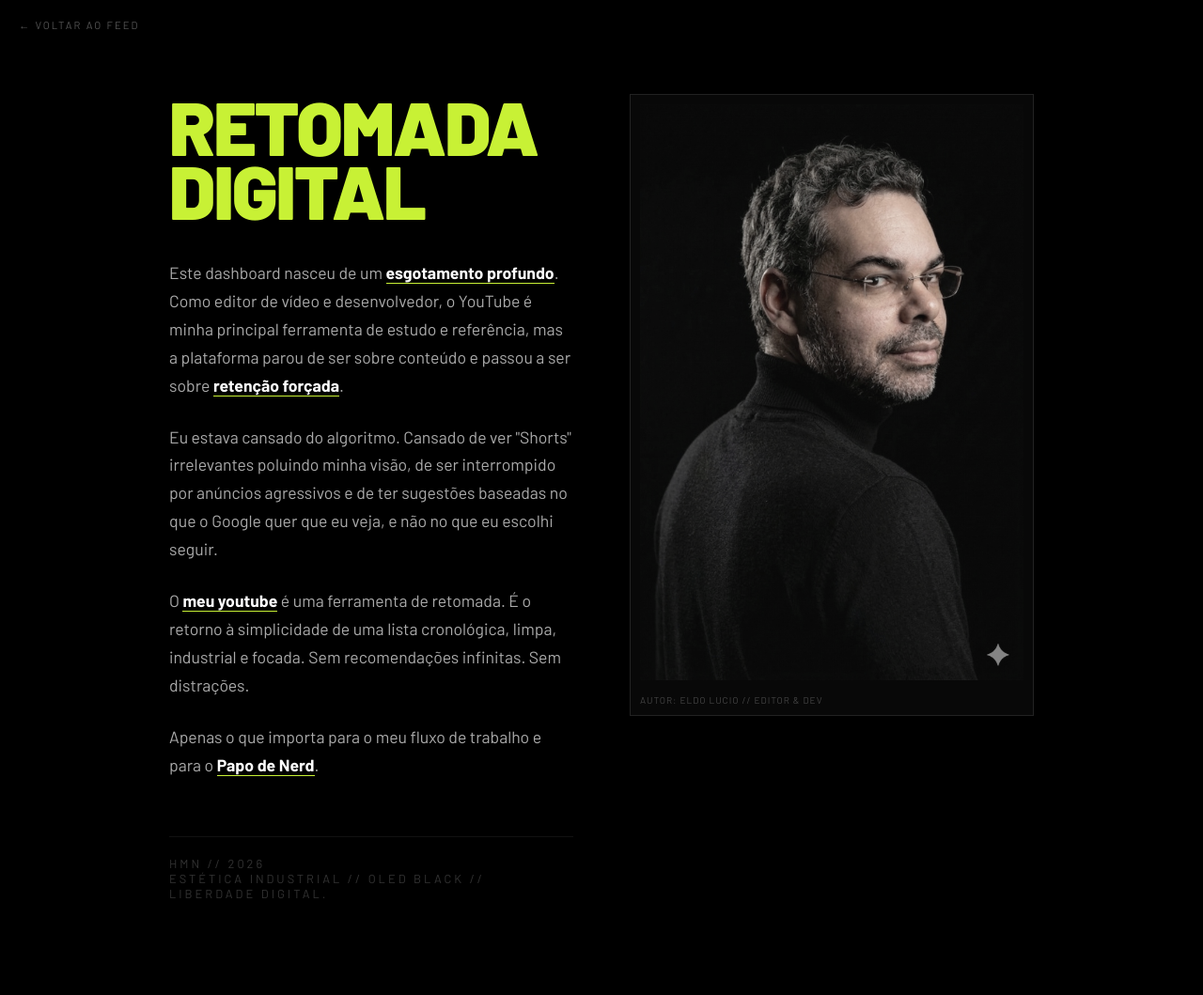
After one commit to eldolucio/meu-youtube, a Flask app: page /sobre in a window 1280 px wide. The commit adds this page. Shown: the whole page at 94% size. Run offline with Flask 3, Linux system fonts and the light colour scheme; some libraries are stand-ins or nearby versions.

Commit message:
feat: implement industrial Manifesto page with author portrait

```diff
--- a/app.py
+++ b/app.py
@@ -165,9 +165,9 @@ def upload():
             clear_cache()
     return redirect("/")
 
-@antigravity_app.route("/sobre-2016")
-def sobre_2016():
-    return render_template("sobre_2016.html")
+@antigravity_app.route("/sobre")
+def sobre():
+    return render_template("sobre.html")
 
 @antigravity_app.route("/help")
 def help_page():
--- a/templates/index.html
+++ b/templates/index.html
@@ -110,6 +110,11 @@
                 <span class="status-dot"></span>
                 <span class="status-text text-active-channels">{{ channels|length }} canais ativos</span>
             </div>
+            <div class="sidebar-divider" style="margin-top: 15px;"></div>
+            <a href="/sobre" class="sidebar-item" style="opacity: 0.5; margin-top: 10px;">
+                <svg viewBox="0 0 24 24" width="18" height="18"><path d="M12 2C6.48 2 2 6.48 2 12s4.48 10 10 10 10-4.48 10-10S17.52 2 12 2zm1 15h-2v-6h2v6zm0-8h-2V7h2v2z" fill="currentColor"/></svg>
+                <span style="font-size: 11px;">Sobre o Autor</span>
+            </a>
         </div>
     </aside>
 
--- /dev/null
+++ b/templates/sobre.html
@@ -0,0 +1,119 @@
+<!DOCTYPE html>
+<html lang="pt-BR">
+<head>
+    <meta charset="UTF-8">
+    <meta name="viewport" content="width=device-width, initial-scale=1.0">
+    <title>Sobre o Autor | meu youtube</title>
+    <link href="https://fonts.googleapis.com/css2?family=Barlow:wght@400;700;900&display=swap" rel="stylesheet">
+    <link rel="icon" type="image/png" href="{{ url_for('static', filename='favicon.png') }}">
+    <style>
+        :root {
+            --yt-accent: #c8f135; /* Industrial Lime */
+            --bg-deep: #000000;
+        }
+        * { margin: 0; padding: 0; box-sizing: border-box; }
+        body {
+            background-color: var(--bg-deep);
+            color: #fff;
+            font-family: 'Barlow', sans-serif;
+            overflow-x: hidden;
+        }
+        .manifesto-container {
+            max-width: 1000px;
+            margin: 60px auto;
+            padding: 40px;
+            display: grid;
+            grid-template-columns: 1fr 1fr;
+            gap: 60px;
+            align-items: start;
+        }
+        @media (max-width: 800px) {
+            .manifesto-container { grid-template-columns: 1fr; margin: 20px auto; padding: 20px; }
+            .portrait-container { order: -1; }
+        }
+        .back-link {
+            position: fixed;
+            top: 20px;
+            left: 20px;
+            color: #555;
+            text-decoration: none;
+            font-size: 0.7rem;
+            text-transform: uppercase;
+            letter-spacing: 2px;
+            z-index: 10;
+        }
+        .back-link:hover { color: var(--yt-accent); }
+
+        .manifesto-header {
+            font-weight: 900;
+            font-size: clamp(3rem, 8vw, 5rem);
+            text-transform: uppercase;
+            color: var(--yt-accent);
+            line-height: 0.85;
+            margin-bottom: 40px;
+            letter-spacing: -2px;
+        }
+        .manifesto-body {
+            font-size: 1.1rem;
+            line-height: 1.7;
+            color: #aaa;
+        }
+        .manifesto-body p { margin-bottom: 25px; }
+        .highlight { color: #fff; font-weight: 700; border-bottom: 1px solid var(--yt-accent); }
+
+        .portrait-container {
+            position: sticky;
+            top: 60px;
+            border: 1px solid #222;
+            background: #080808;
+            padding: 10px;
+            filter: grayscale(0.5);
+            transition: filter 0.5s ease;
+        }
+        .portrait-container:hover { filter: grayscale(0); }
+        .portrait-container img {
+            width: 100%;
+            display: block;
+            mix-blend-mode: screen;
+        }
+        .signature {
+            margin-top: 60px;
+            font-size: 0.8rem;
+            text-transform: uppercase;
+            letter-spacing: 3px;
+            color: #333;
+            border-top: 1px solid #111;
+            padding-top: 20px;
+        }
+    </style>
+</head>
+<body>
+    <a href="/" class="back-link">← VOLTAR AO FEED</a>
+
+    <div class="manifesto-container">
+        <div class="text-content">
+            <h1 class="manifesto-header">Retomada <br>Digital</h1>
+
+            <div class="manifesto-body">
+                <p>Este dashboard nasceu de um <span class="highlight">esgotamento profundo</span>. Como editor de vídeo e desenvolvedor, o YouTube é minha principal ferramenta de estudo e referência, mas a plataforma parou de ser sobre conteúdo e passou a ser sobre <span class="highlight">retenção forçada</span>.</p>
+
+                <p>Eu estava cansado do algoritmo. Cansado de ver "Shorts" irrelevantes poluindo minha visão, de ser interrompido por anúncios agressivos e de ter sugestões baseadas no que o Google quer que eu veja, e não no que eu escolhi seguir.</p>
+
+                <p>O <span class="highlight">meu youtube</span> é uma ferramenta de retomada. É o retorno à simplicidade de uma lista cronológica, limpa, industrial e focada. Sem recomendações infinitas. Sem distrações.</p>
+
+                <p>Apenas o que importa para o meu fluxo de trabalho e para o <span class="highlight">Papo de Nerd</span>.</p>
+            </div>
+
+            <div class="signature">
+                HMN // 2026<br>
+                Estética Industrial // OLED Black // Liberdade Digital.
+            </div>
+        </div>
+
+        <div class="portrait-container">
+            <img src="{{ url_for('static', filename='autor.png') }}" alt="Autor">
+            <div style="margin-top:15px; font-size:10px; color:#444; text-transform:uppercase; letter-spacing:1px;">Autor: Eldo Lucio // Editor & Dev</div>
+        </div>
+    </div>
+</body>
+</html>
```
Also changed, not shown: static/autor.png (added).
